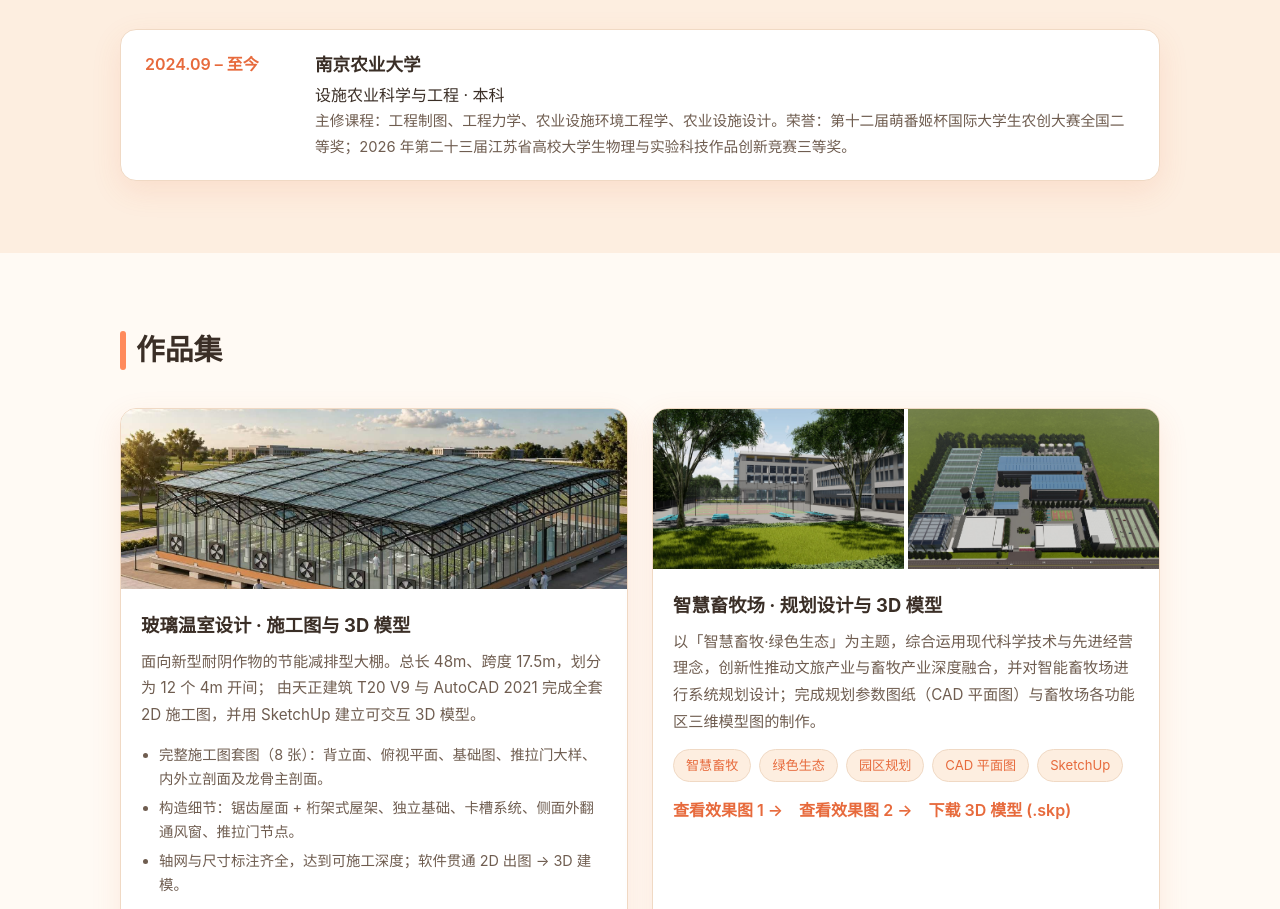
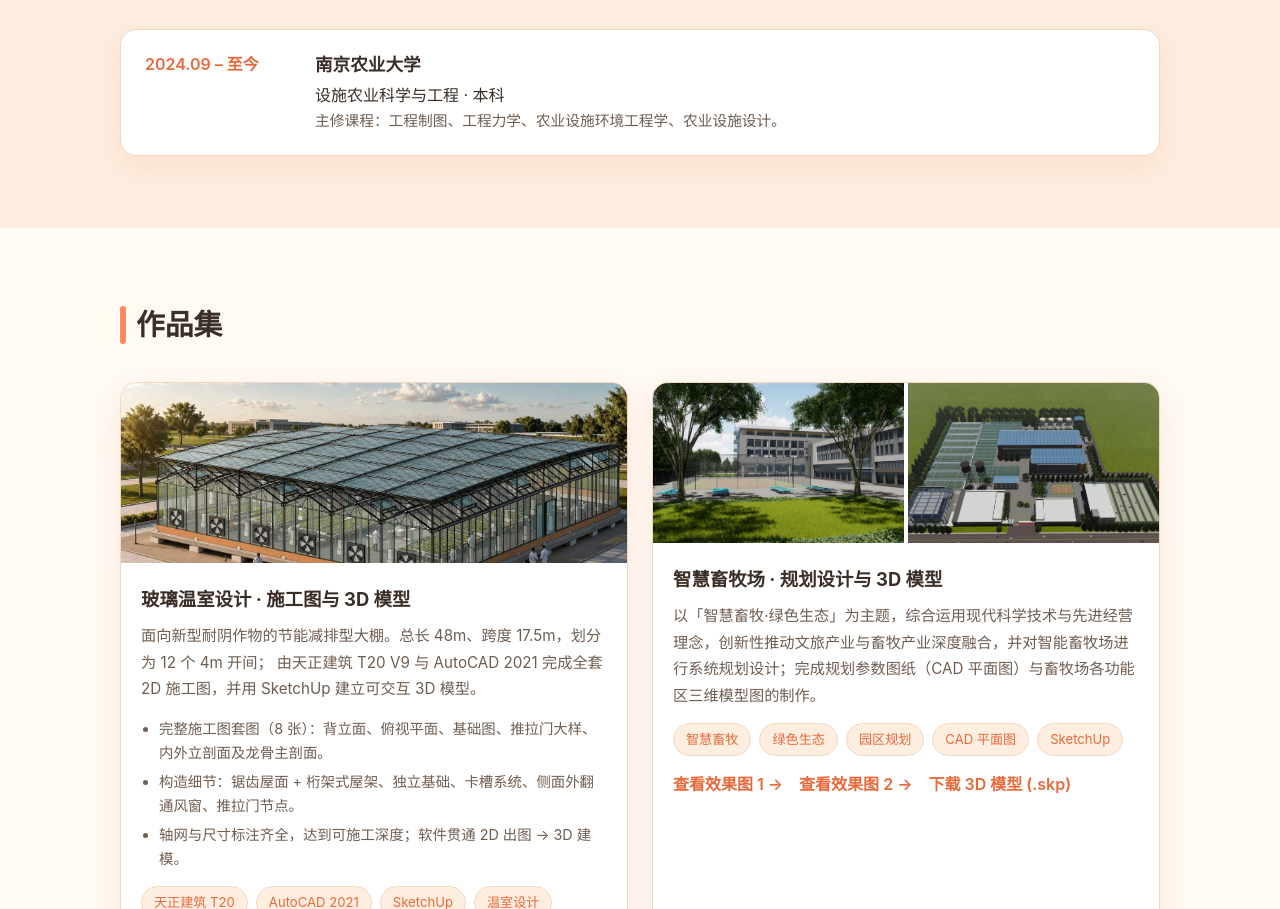
Before and after one commit to liangle0709le/personal-website, a plain HTML site: page index.html in a window 1280 px wide. Shown: the part 1116-2025 px from the top of the page. Drawn offline with Linux system fonts and the light colour scheme.

Commit message:
content: 移除教育背景中重复的荣誉文字

```diff
--- a/index.html
+++ b/index.html
@@ -65,7 +65,7 @@
             <div class="edu-item__body">
               <h3>南京农业大学</h3>
               <p>设施农业科学与工程 · 本科</p>
-              <p class="edu-item__note">主修课程：工程制图、工程力学、农业设施环境工程学、农业设施设计。荣誉：第十二届萌番姬杯国际大学生农创大赛全国二等奖；2026 年第二十三届江苏省高校大学生物理与实验科技作品创新竞赛三等奖。</p>
+              <p class="edu-item__note">主修课程：工程制图、工程力学、农业设施环境工程学、农业设施设计。</p>
             </div>
           </li>
         </ul>
```
